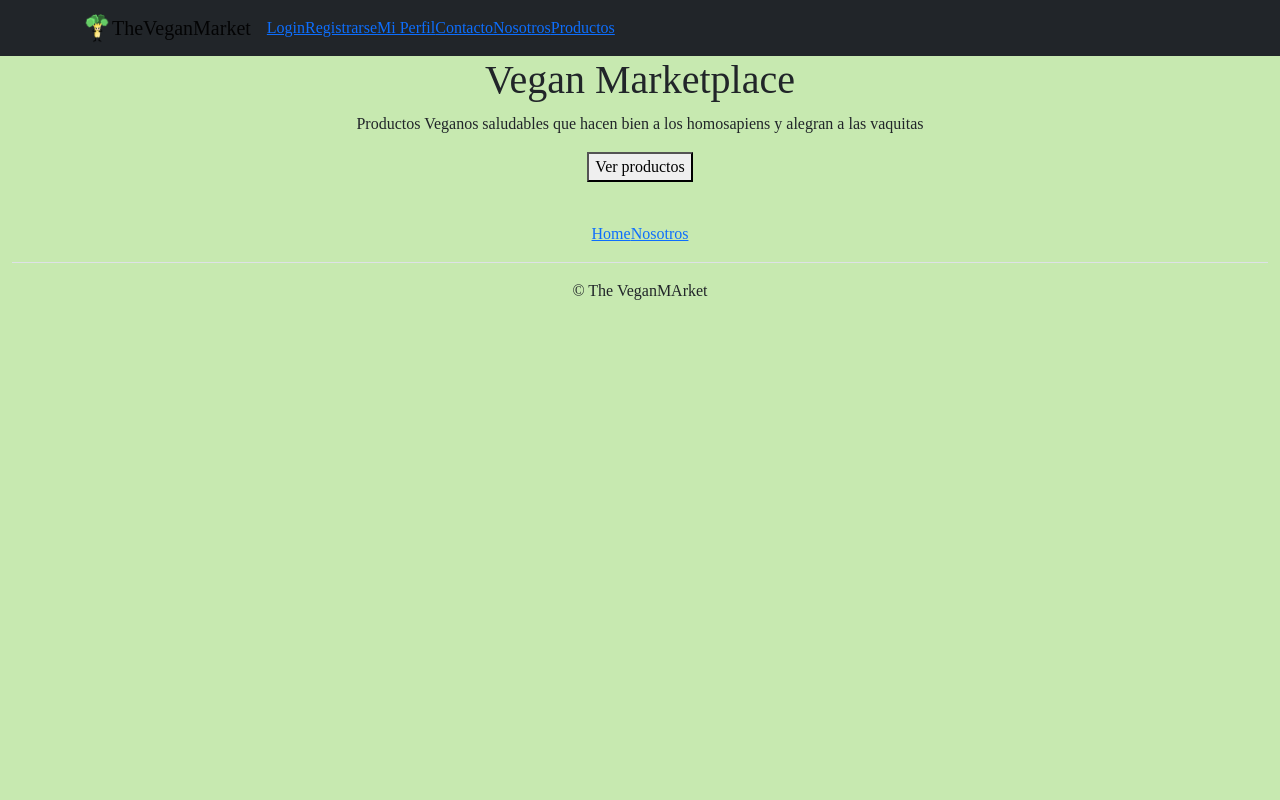
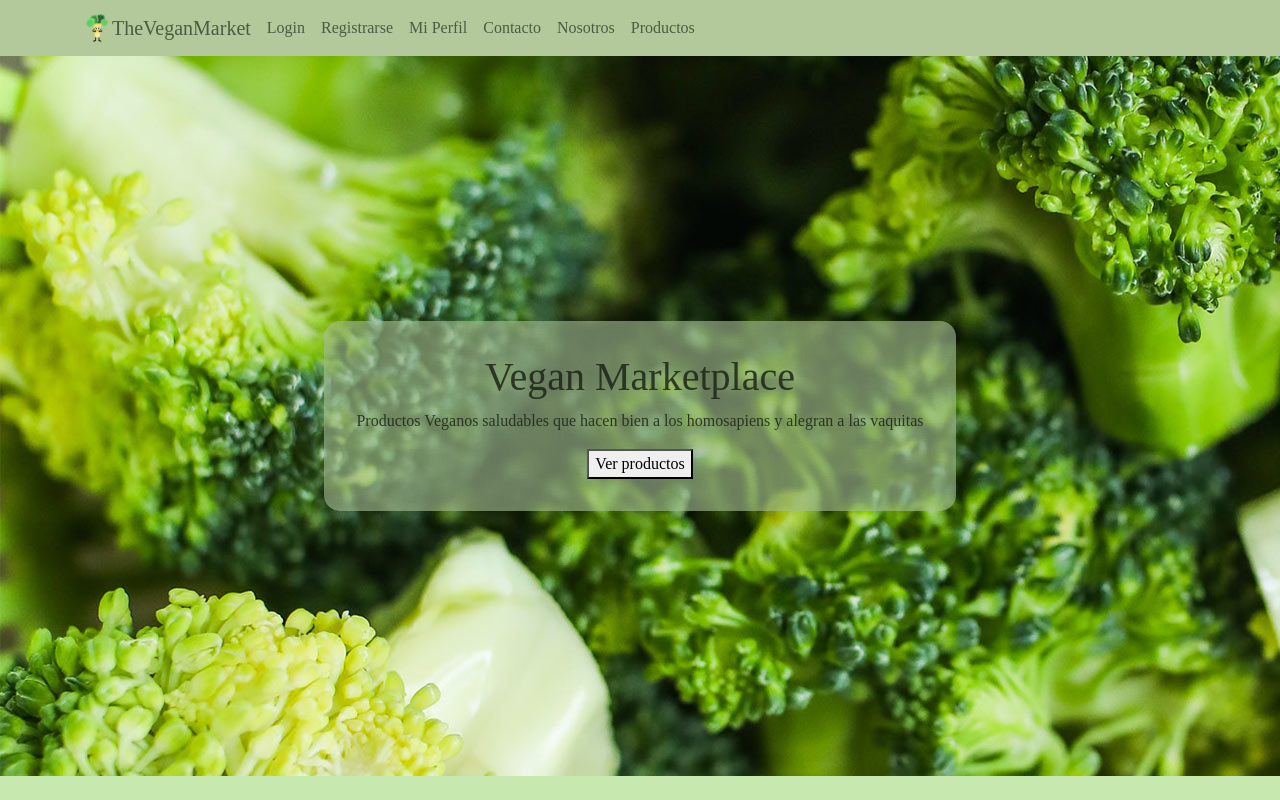
Before and after one commit to Jesus-Medina/Proyecto-Final-Vegan-Marketplace, a React (Create React App) app in the folder frontend/: page / in a window 1280 px wide. Shown: the top 800 px of the page. Built offline with nearby package versions, Linux system fonts and the light colour scheme.

Commit message:
estilos RQ

```diff
--- a/frontend/src/App.css
+++ b/frontend/src/App.css
@@ -122,3 +122,44 @@ button svg {
   border-color: #A4BC92;
   color: rgb(84,84,84)
 }
+
+
+
+.hero {
+  height: 90vh;
+  width: 100%;
+  display: flex;
+  align-items: center;
+  justify-content: center;
+  /* background-image: url("https://upload.wikimedia.org/wikipedia/commons/f/fb/Broccoli_bunches.jpg"); */
+  background-image: url('./assets/imgs/hero_img.jpg');
+}
+
+.home-title {
+  background-color: #a4bc929f;
+  padding: 2rem;
+  border-radius: 1rem;
+  color: #1e2519db;
+}
+
+#navbar-vegano {
+  background-color: #B3c99c !important;
+  text-align: center;
+}
+
+#navbar-vegano a{
+  color: #3c4833db;
+  margin-right: 1rem;
+  text-decoration: none;
+  text-align: center;
+}
+
+.footer  {
+  background-color: #B3c99c;
+}
+
+.footer a {
+  margin-right: 1rem;
+  text-decoration: none;
+  color: #3c4833db;
+}
```
